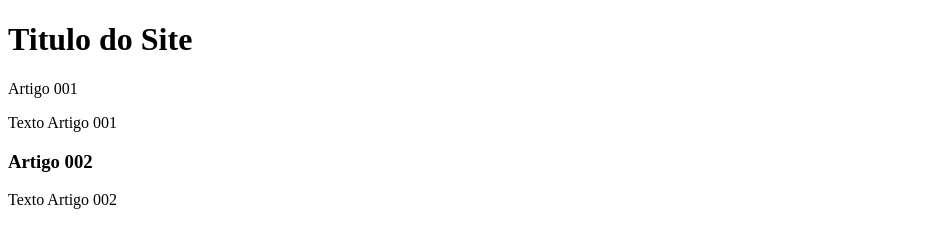
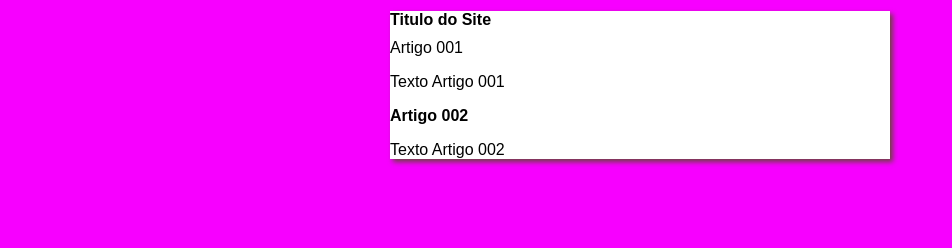
Before and after one commit to BEYALB/teste-branch, a plain HTML site: page index.html in a window 1280 px wide. Shown: the whole page, without its empty margins (0-952 px from the left). Drawn offline with Linux system fonts and the light colour scheme.

Commit message:
iniciei o conteudo

```diff
--- /dev/null
+++ b/estilos/style.css
@@ -0,0 +1,16 @@
+*{
+    font-family: Arial, Helvetica, sans-serif;
+    font-size: 16px;
+
+}
+body{
+    background-color: rgb(247, 0, 255);
+
+}
+main{
+    background-color: white;
+    width: 500px;
+    margin: auto;
+    box-shadow: 3px 3px 5px rgb(109, 64, 64);
+    padding: ;
+}
--- a/index.html
+++ b/index.html
@@ -4,6 +4,7 @@
     <meta charset="UTF-8">
     <meta name="viewport" content="width=device-width, initial-scale=1.0">
     <title>Ttulo do Site </title>
+    <link rel="stylesheet" href="estilos/style.css">
 </head>
 <body>
     <main>
```
